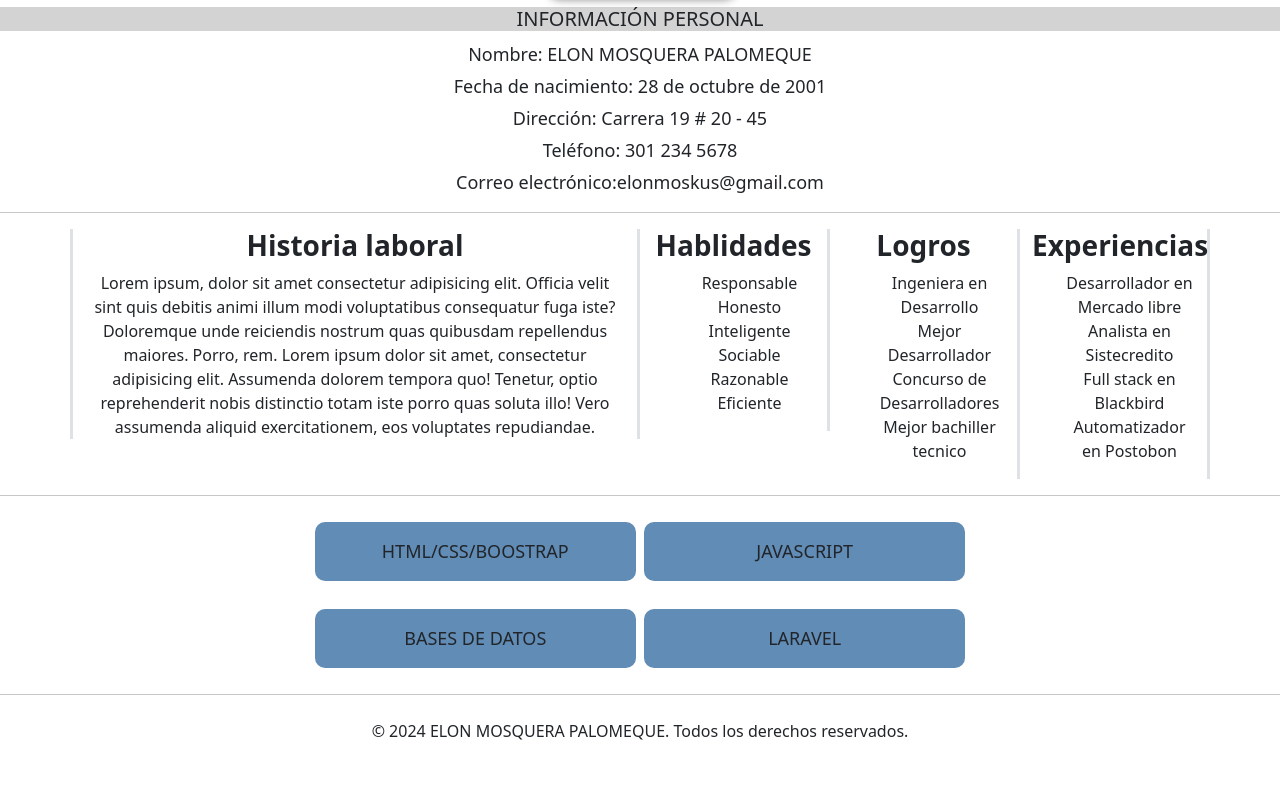
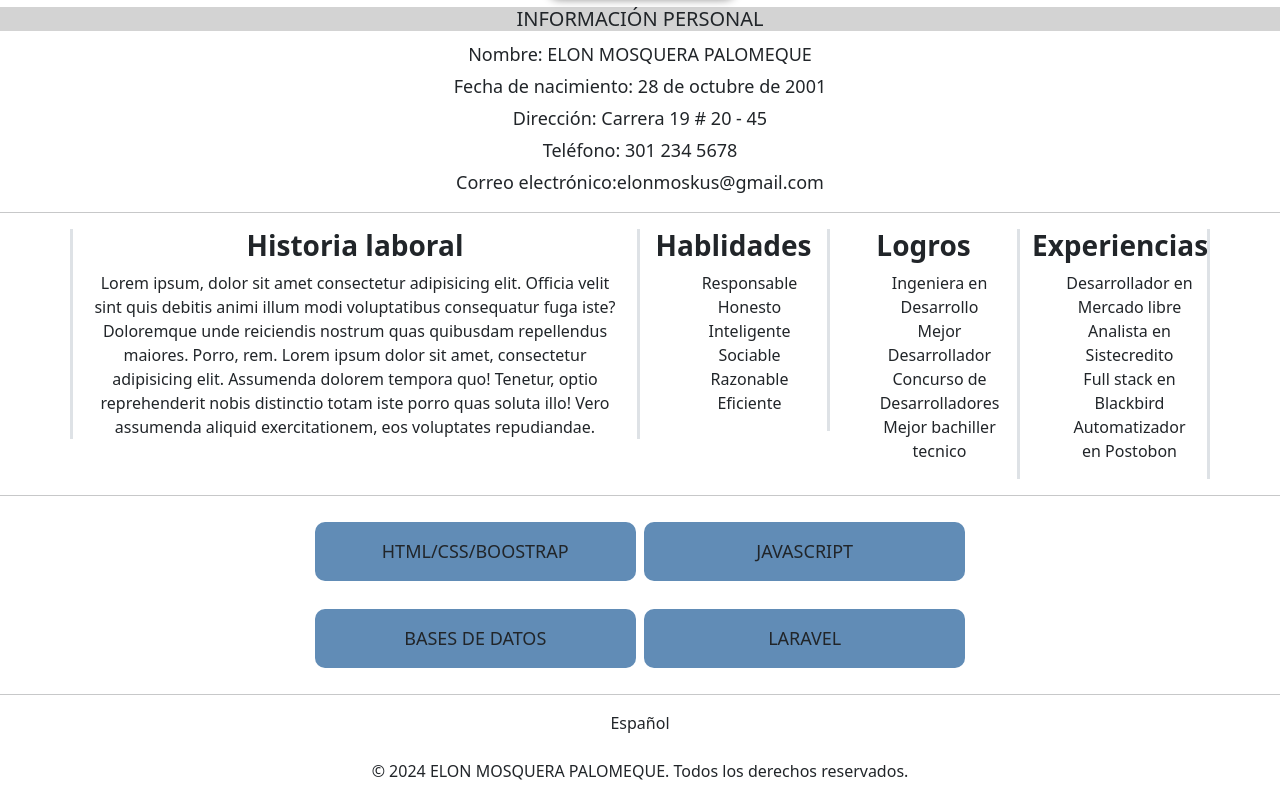
Before and after one commit to TITOS-DEV/HOJA-DE-VIDA, a plain HTML site: page index.html in a window 1280 px wide. Shown: the part 376-1175 px from the top of the page. Before the commit the page ends 1135 px from the top, so only its background shows below. Drawn offline with nearby package versions, Linux system fonts and the light colour scheme.

Commit message:
Add Spanish progress bar to index.html

```diff
--- a/index.html
+++ b/index.html
@@ -82,6 +82,9 @@
   </div>
 </div>
 <hr>
+    <div>
+        <div class="progress-bar">Español</div>
+    </div>
 <footer class="text-center mt-4">
     <p>&copy; 2024 ELON MOSQUERA PALOMEQUE. Todos los derechos reservados.</p>
 </body>
```
